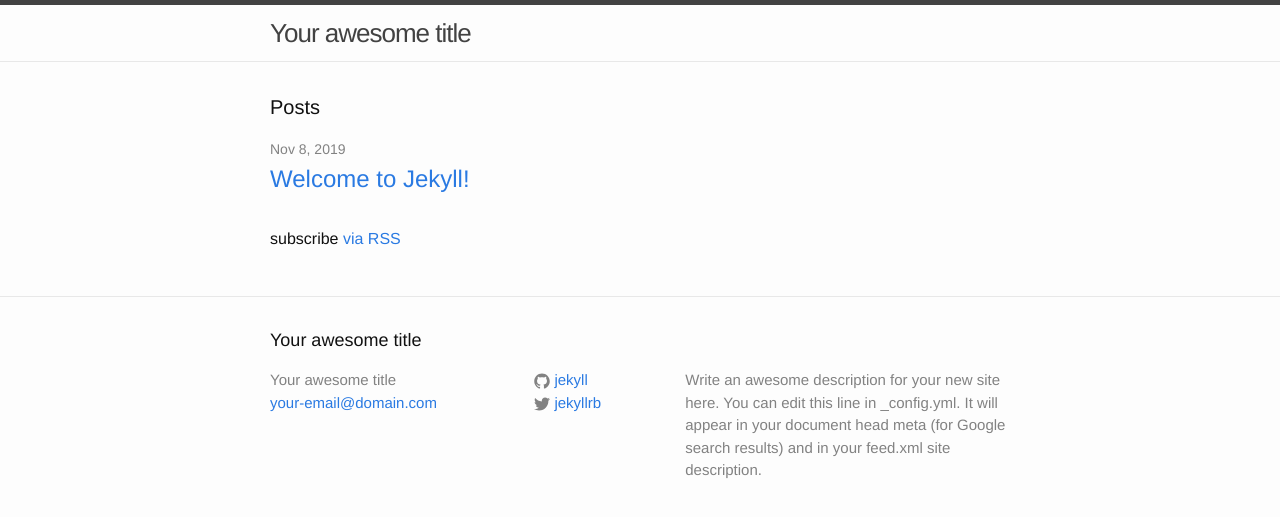
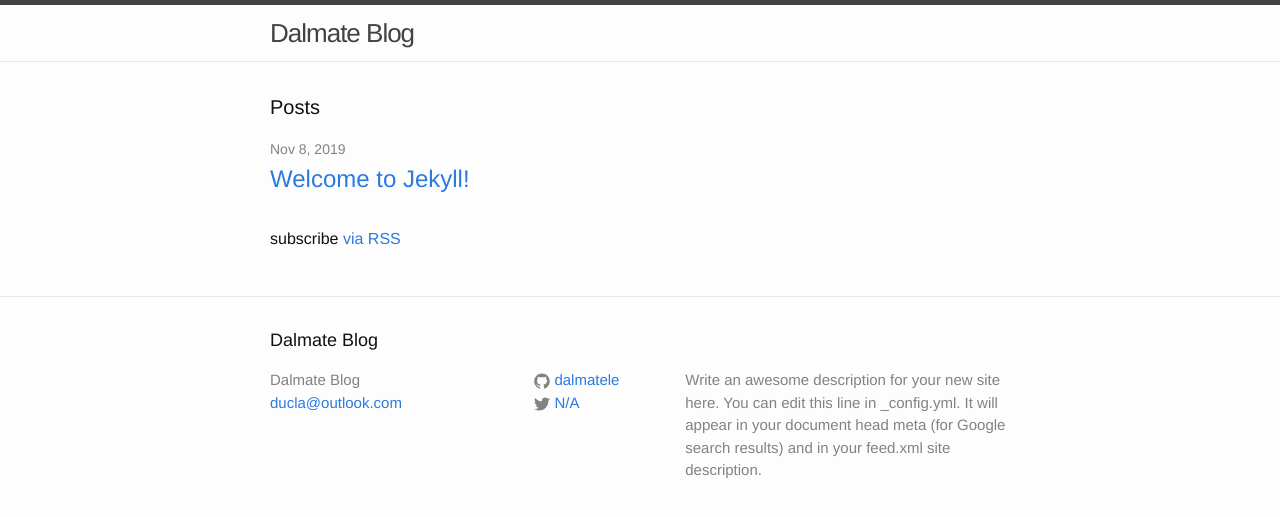
Before and after one commit to dalmatele/dalmatele.github.io, a Jekyll site: the page built from index.html, in a window 1280 px wide. Shown: the top 517 px of the page. Built offline with Jekyll 4.4.1, drawn with Linux system fonts in a browser that asks for light colours.

Commit message:
Update _config.yml

```diff
--- a/_config.yml
+++ b/_config.yml
@@ -6,16 +6,16 @@
 # 'jekyll serve'. If you change this file, please restart the server process.
 
 # Site settings
-title: Your awesome title
-email: your-email@domain.com
+title: Dalmate Blog
+email: ducla@outlook.com
 description: > # this means to ignore newlines until "baseurl:"
   Write an awesome description for your new site here. You can edit this
   line in _config.yml. It will appear in your document head meta (for
   Google search results) and in your feed.xml site description.
 baseurl: "" # the subpath of your site, e.g. /blog
-url: "http://yourdomain.com" # the base hostname & protocol for your site
-twitter_username: jekyllrb
-github_username:  jekyll
+url: "http://dalmatele.github.io" # the base hostname & protocol for your site
+twitter_username: N/A
+github_username:  dalmatele
 
 # Build settings
 markdown: kramdown
```
